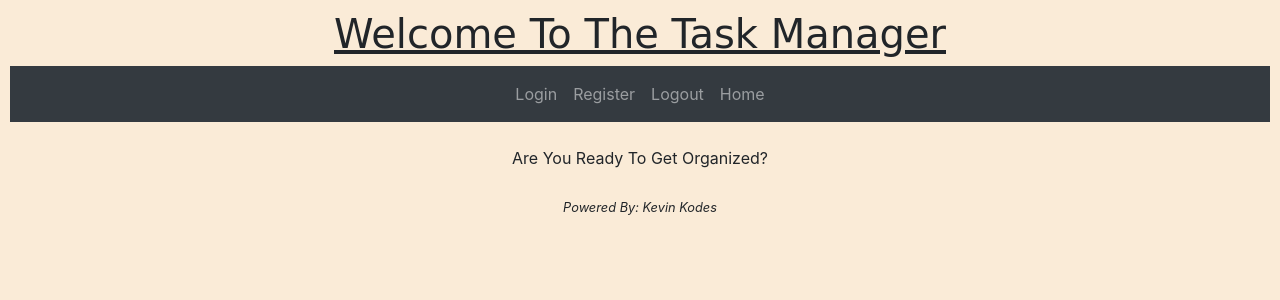
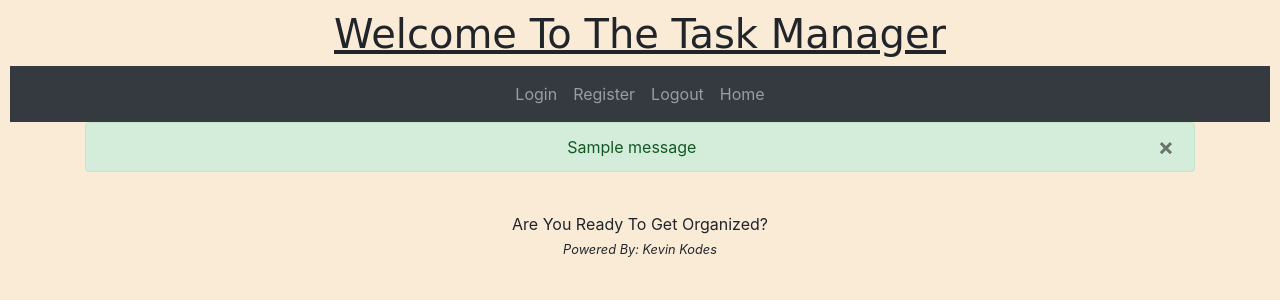
Before and after one commit to KevinOlo/Simple-CRUD-Web-App-, a Flask app: page / in a window 1280 px wide. Shown: the top 300 px of the page. Run offline with Flask 3, Linux system fonts and the light colour scheme; one stand-in notice (Sample message) is shown; some libraries are stand-ins or nearby versions.

Commit message:
Update base.html

```diff
--- a/Templates/base.html
+++ b/Templates/base.html
@@ -72,6 +72,36 @@
         </div>
     </nav>
 
+    {% with messages = get_flashed_messages(with_categories=true) %}
+    {% if messages %}
+        {% for category, message in messages %}
+        {% if category =='error' %}
+        <div class="container">
+            <div class="row justify-content-center" ></div>
+                <div class="alert alert-danger alter-dismissable fade show" role="alert" style="text-align: center; " > <!-- alert-danger shows msg in red-->
+                {{ message }}
+                <button type="button" class="close" data-dismiss="alert">
+                    <span aria-hidden="true">&times;</span>
+                </button>
+                </div>
+            </div>
+        </div>
+        {% else %}
+        <div class="container">
+            <div class="row justify-content-center" ></div>
+                <div class="alert alert-success alter-dismissable fade show" role="alert" style="text-align: center;">
+                {{ message }}
+                <button type="button" class="close" data-dismiss="alert">
+                    <span aria-hidden="true">&times;</span> <!--image inside button-->
+                </button>
+                </div>
+            </div>
+        </div>
+        {% endif %}
+        {% endfor %}
+    {% endif %}
+    {% endwith %}
+
     <div class="container">
         {%block content%}       <!--content to float near navbar, like text-->
         {%endblock%}
@@ -84,9 +114,8 @@
 
     {% endblock %}
 
-    <br>
-    <br>
-    <center> <small><i>Powered By: Kevin Kodes</i></small></center>
+
+    <center> <small class="mt-5"><i>Powered By: Kevin Kodes</i></small></center>
 
 
     <!-- Bootstrap JS, popper, jquery needed for navbar stlying/functionality -->
```
